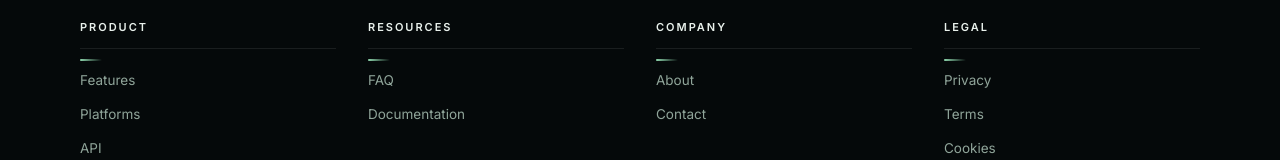
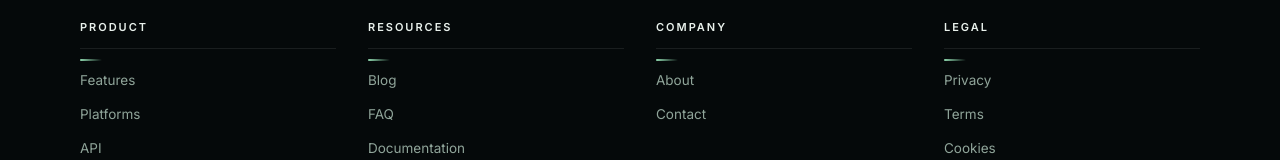
Before and after one commit to qnqnqnx/smmzin, a Next.js app: page / in a window 1280 px wide. Shown: the part 9970-10130 px from the top of the page. Built offline with nearby package versions, Linux system fonts and the light colour scheme; no server answers.

Commit message:
Add Blog link to footer Resources column

```diff
--- a/src/content/dictionaries.ts
+++ b/src/content/dictionaries.ts
@@ -293,6 +293,7 @@ const vi = {
         { label: "API", href: "#api" },
       ]},
       { title: "Tài nguyên", links: [
+        { label: "Blog", href: "/blog" },
         { label: "Hỏi đáp", href: "#faq" },
         { label: "Tài liệu", href: "#api" },
       ]},
@@ -610,6 +611,7 @@ const en: Dictionary = {
         { label: "API", href: "#api" },
       ]},
       { title: "Resources", links: [
+        { label: "Blog", href: "/blog" },
         { label: "FAQ", href: "#faq" },
         { label: "Documentation", href: "#api" },
       ]},
```
Also changed, not shown: 1 other file (tests, documents, lock files or other folders).
